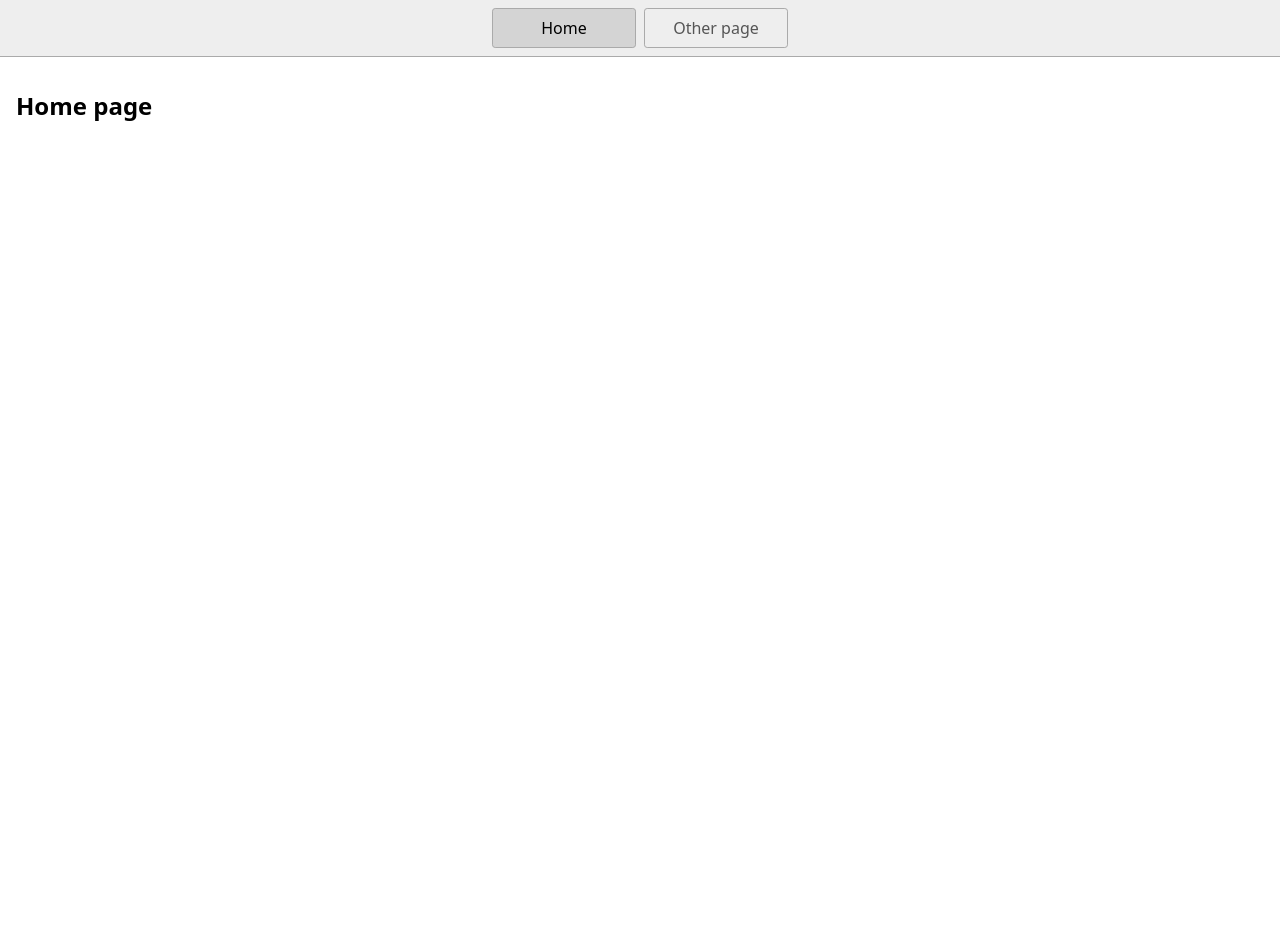
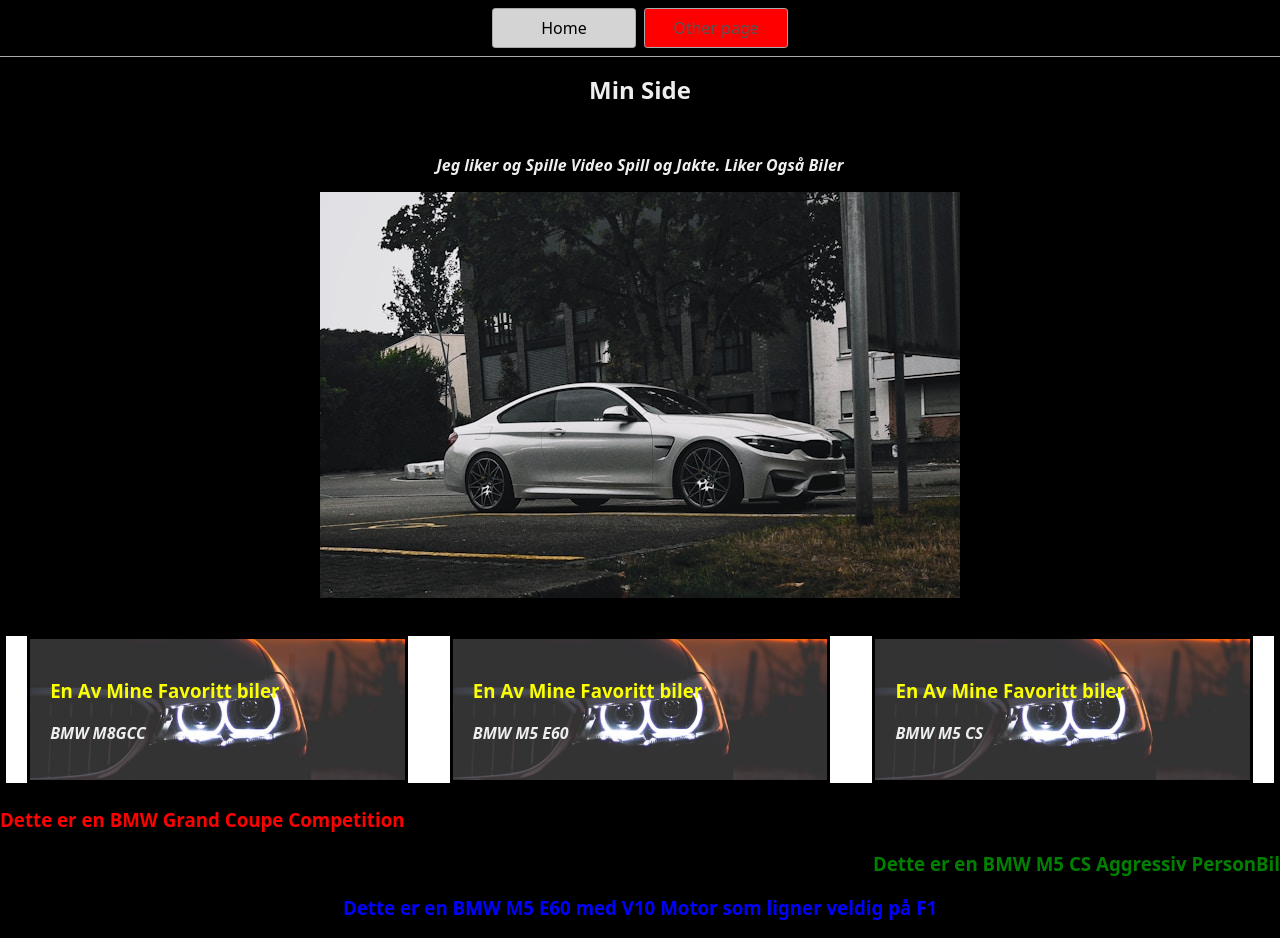
Before and after one commit to ForWork-E/oppgave-all, a website: page index.html in a window 1280 px wide. Before the commit the page ends 800 px from the top, so only its background shows below. Drawn offline with Linux system fonts and the light colour scheme.

Commit message:
added a new website

```diff
--- a/index.html
+++ b/index.html
@@ -16,8 +16,37 @@
       <a href="/" aria-current="page">Home</a>
       <a href="/page2.html">Other page</a>
     </nav>
+
+    <header>
+      <h1 style="text-align: center;">Min Side</h1>
+    </header>
+
     <main>
-      <h1>Home page</h1>
-    </main>
+    <p style="text-align: center;"><strong><em>Jeg liker og Spille Video Spill og Jakte.  Liker Også Biler</em></strong></p>
+    <img src="images/bmwTwo.jpg">
+   </main>
+
+   <footer>
+    <div class="MineFavoritter">
+        <div class="columns">
+            <div class="column" style="background-image: url('images/bmwOne.jpg');">
+                <h3><strong>En Av Mine Favoritt biler</strong></h3>
+                <p><strong><em>BMW M8GCC</em></strong></p>
+            </div>
+            <div class="column" style="background-image: url('images/bmwOne.jpg');">
+                <h3><strong>En Av Mine Favoritt biler</strong></h3>
+                <p><strong><em>BMW M5 E60</em></strong></p>
+            </div>
+            <div class="column" style="background-image: url('images/bmwOne.jpg');">
+                <h3><strong>En Av Mine Favoritt biler</strong></h3>
+                <p><strong><em>BMW M5 CS</em></strong></p>
+            </div>
+        </div>
+    </div>
+    <div class="BMWOne"><h3>Dette er en BMW Grand Coupe Competition</h3></div>
+    <div class="BMWThree"><h3>Dette er en BMW M5 CS Aggressiv PersonBil<h3></div>
+    <div class="BMWTwo"><h3>Dette er en BMW M5 E60 med V10 Motor som ligner veldig på F1</h3></div>
+</footer>
+
   </body>
 </html>
--- a/styles.css
+++ b/styles.css
@@ -6,7 +6,7 @@
   margin: 0;
   font-family: system-ui, sans-serif;
   color: black;
-  background-color: white;
+  background-color: rgb(0, 0, 0);
 }
 
 nav {
@@ -17,7 +17,7 @@
   padding: 0.5rem;
   gap: 0.5rem;
   border-bottom: solid 1px #aaa;
-  background-color: #eee;
+  background-color: #000000;
 }
 
 nav a {
@@ -43,4 +43,62 @@
 h1 {
   font-weight: bold;
   font-size: 1.5rem;
+  color: #eee;
 }
+
+p {
+  color: #eee;
+}
+
+a {
+  background-color: red;
+}
+
+img {
+  margin: 16px auto;
+  display: flex;
+  flex-wrap: wrap;
+  align-items: center;
+  justify-content: center;
+}
+
+.MineFavoritter {
+  border: #000 solid;
+  text-align: top;
+  background-color: #fcfcfc;
+  color: rgb(251, 255, 0);
+}
+
+.columns {
+  border: #000 solid;
+  background-color: #ffffff;
+  text-align: top;
+  display: flex; /* Use flexbox to align columns */
+  justify-content: space-around; /* Space out columns */
+}
+
+.column {
+  border: #000 solid;
+  text-align: top;
+  background-color: rgb(250, 250, 250); /* Optional overlay for better text visibility */
+  background-size: cover; /* Ensure the image covers the entire column */
+  background-position: center; /* Center the background image */
+  width: 30%; /* Adjust width as needed */
+  padding: 20px; /* Add padding for spacing */
+  box-sizing: border-box; /* Include padding in width calculation */
+}
+
+.BMWOne {
+text-align: left;
+color: red;
+}
+
+.BMWTwo {
+text-align: center;
+color: blue;
+}
+
+.BMWThree {
+text-align: right;
+color: green;
+}
```
Also changed, not shown: images/bmwOne.jpg (added), images/bmwTwo.jpg (added), 1 other file.
